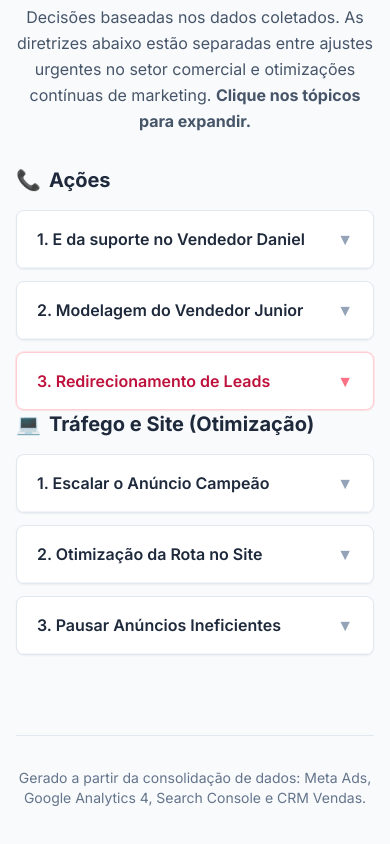
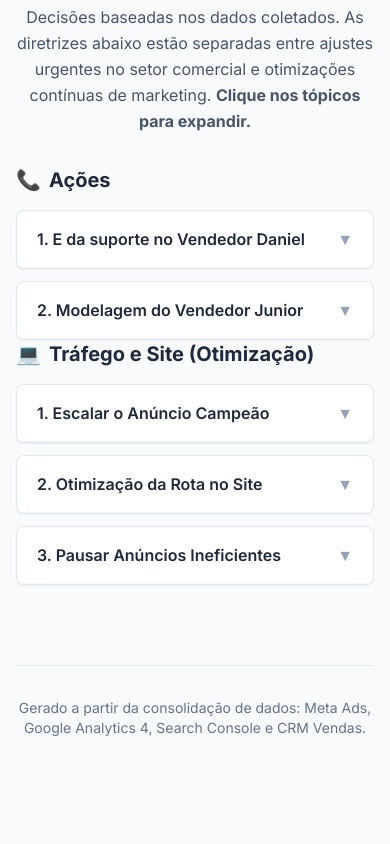
Before and after one commit to Matheus-Dev-Souza/DashBoard15-01-31-01, a plain HTML site: page fev.html in a window 390 px wide. Shown: the part 4749-5593 px from the top of the page. After the commit the page ends 5567 px from the top, so only its background shows below. Drawn offline with nearby package versions, Linux system fonts and the light colour scheme.

Commit message:
Remove lead redirection button from fev.html
Removed a button for redirecting leads from the HTML.

```diff
--- a/fev.html
+++ b/fev.html
@@ -291,11 +291,7 @@
                             </div>
                         </div>
 
-                        <div class="bg-white border border-rose-200 rounded-lg overflow-hidden shadow-sm ring-1 ring-rose-100">
-                            <button class="w-full px-5 py-4 text-left font-semibold text-rose-700 hover:bg-rose-50 focus:outline-none flex justify-between items-center" onclick="toggleAccordion(this)">
-                                3. Redirecionamento de Leads
-                                <span class="text-rose-400 transform transition-transform duration-200">&#x25BC;</span>
-                            </button>
+
 
                             </div>
                         </div>
```
